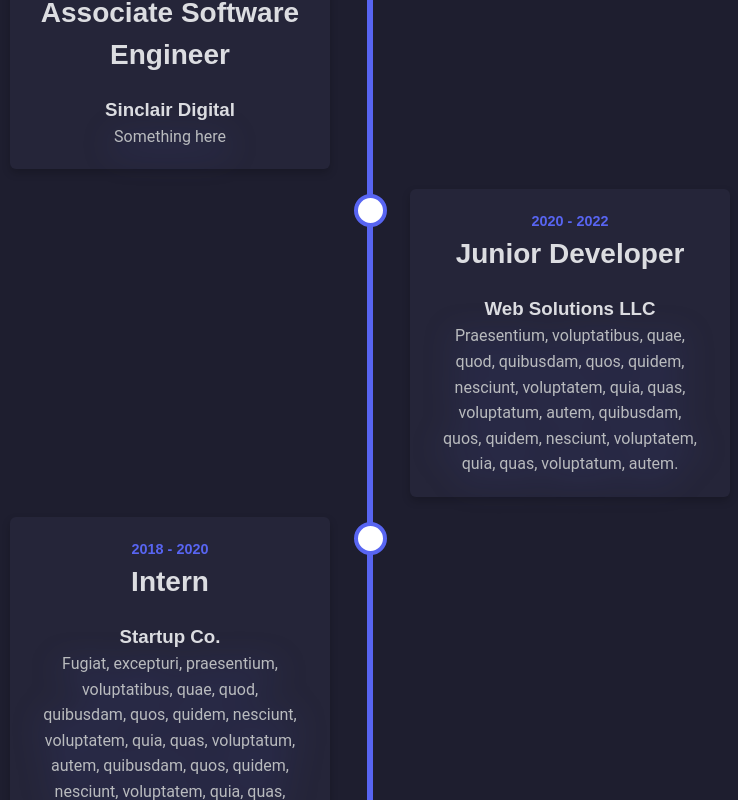
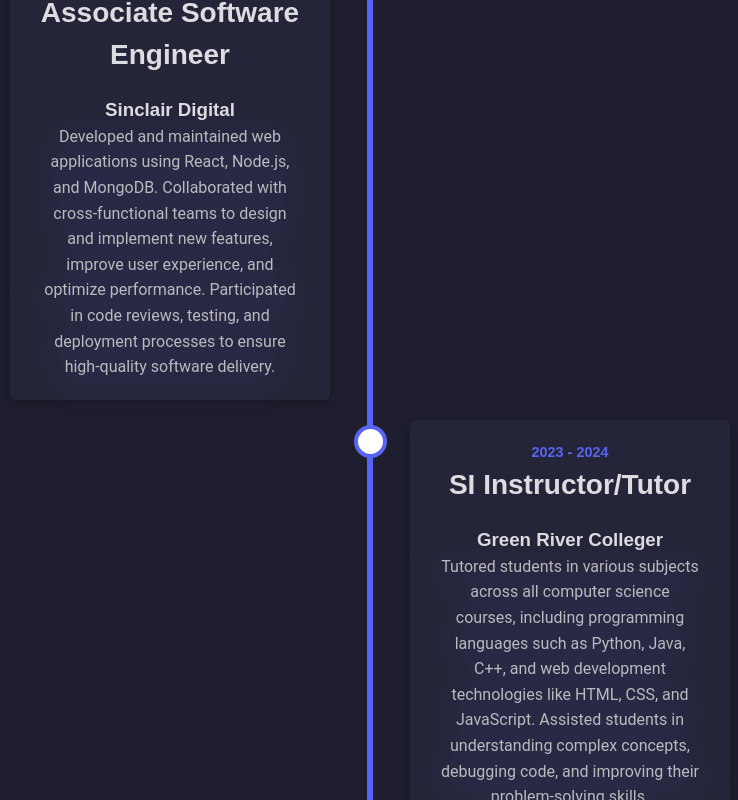
Before and after one commit to EverettHanke/MyPortfolio, a React app: page / in a window 1280 px wide. Shown: the part 3800-4600 px from the top of the page, without its empty margins (270-1008 px from the left). Built offline with nearby package versions, Linux system fonts and the light colour scheme; the HTML template or start-up script is replaced by a standard one.

Commit message:
sample desc

```diff
--- a/src/timelineData.js
+++ b/src/timelineData.js
@@ -4,14 +4,14 @@
     date: '2025 - Present',
     title: 'Associate Software Engineer',
     company: 'Sinclair Digital',
-    description: 'Something here',
+    description: 'Developed and maintained web applications using React, Node.js, and MongoDB. Collaborated with cross-functional teams to design and implement new features, improve user experience, and optimize performance. Participated in code reviews, testing, and deployment processes to ensure high-quality software delivery.',
   },
   {
     id: 2,
-    date: '2020 - 2022',
-    title: 'Junior Developer',
-    company: 'Web Solutions LLC',
-    description: 'Praesentium, voluptatibus, quae, quod, quibusdam, quos, quidem, nesciunt, voluptatem, quia, quas, voluptatum, autem, quibusdam, quos, quidem, nesciunt, voluptatem, quia, quas, voluptatum, autem.',
+    date: '2023 - 2024',
+    title: 'SI Instructor/Tutor',
+    company: 'Green River Colleger',
+    description: 'Tutored students in various subjects across all computer science courses, including programming languages such as Python, Java, C++, and web development technologies like HTML, CSS, and JavaScript. Assisted students in understanding complex concepts, debugging code, and improving their problem-solving skills.',
   },
   {
     id: 3,
```
